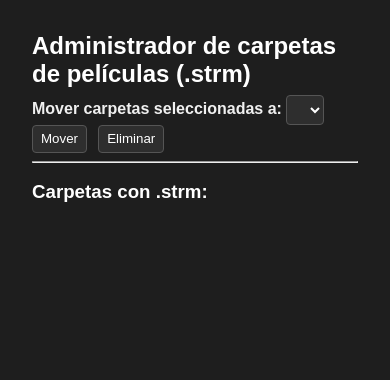
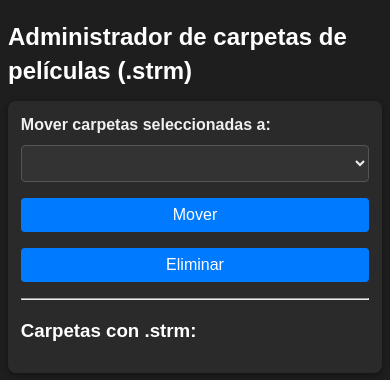
Before and after one commit to PanchoSep/robofuse-file-mover, a Flask app: page / in a window 390 px wide. Shown: the top 380 px of the page. Run offline with Flask 3, Linux system fonts and the light colour scheme; lists and menus that the app fills with data are empty; parts of the project's set-up code (start-up, migrations or seed data) failed here and were passed over.

Commit message:
Update index.html

```diff
--- a/app/templates/index.html
+++ b/app/templates/index.html
@@ -40,53 +40,32 @@
     <style>
       body {
         font-family: sans-serif;
-        margin: 2em;
-        background-color: #1e1e1e;
+        margin: 1em;
+        padding: 0;
+        line-height: 1.4;
+        background: #1e1e1e;
         color: #f0f0f0;
       }
 
       h2, h3 {
-        margin-bottom: 0.3em;
+        margin-bottom: 0.6em;
         color: #ffffff;
+      }
+
+      form {
+        background: #2a2a2a;
+        padding: 1em;
+        border-radius: 8px;
+        box-shadow: 0 2px 6px rgba(0,0,0,0.4);
       }
 
       ul {
         list-style: none;
-        padding-left: 1em;
+        padding-left: 0.5em;
       }
 
       li {
-        margin-bottom: 0.3em;
-      }
-
-      .path {
-        font-family: monospace;
-        color: #ccc;
-      }
-
-      select, button {
-        background-color: #2e2e2e;
-        color: #fff;
-        border: 1px solid #555;
-        padding: 0.4em 0.6em;
-        border-radius: 4px;
-        margin-right: 0.5em;
-      }
-
-      select option {
-        background-color: #2e2e2e;
-        color: #fff;
-      }
-
-      button:hover {
-        background-color: #444;
-        cursor: pointer;
-      }
-
-      details > summary {
-        cursor: pointer;
-        font-weight: bold;
-        color: #ccc;
+        margin-bottom: 0.5em;
       }
 
       .movie-item {
@@ -102,25 +81,70 @@
         word-break: break-word;
       }
 
-      .movie-text .title {
-        font-weight: bold;
-        color: #f9f9f9;
-      }
-
-      .movie-text small {
+      .file-name {
         font-size: 0.85em;
         color: #aaa;
       }
 
-      input[type="checkbox"] {
-        transform: scale(1.2);
+      .path {
+        font-family: monospace;
+        color: #ccc;
       }
 
-      pre {
-        background-color: #111;
-        color: #8f8f8f;
-        padding: 1em;
-        overflow-x: auto;
+      summary {
+        cursor: pointer;
+        font-weight: bold;
+        padding: 0.3em 0;
+        color: #ddd;
+      }
+
+      select, button {
+        font-size: 1em;
+        margin-right: 0.5em;
+        margin-top: 0.5em;
+        padding: 0.5em;
+        border-radius: 4px;
+        background-color: #333;
+        color: #f0f0f0;
+        border: 1px solid #555;
+      }
+
+      button {
+        background-color: #007bff;
+        color: #fff;
+        border: none;
+      }
+
+      button:hover {
+        background-color: #0056b3;
+      }
+
+      option {
+        background-color: #2a2a2a;
+        color: #f0f0f0;
+      }
+
+      @media (max-width: 600px) {
+        body {
+          margin: 0.5em;
+        }
+
+        form {
+          padding: 0.8em;
+        }
+
+        .movie-text strong {
+          font-size: 1em;
+        }
+
+        .file-name {
+          font-size: 0.8em;
+        }
+
+        select, button {
+          width: 100%;
+          margin-bottom: 0.5em;
+        }
       }
     </style>
 
```
